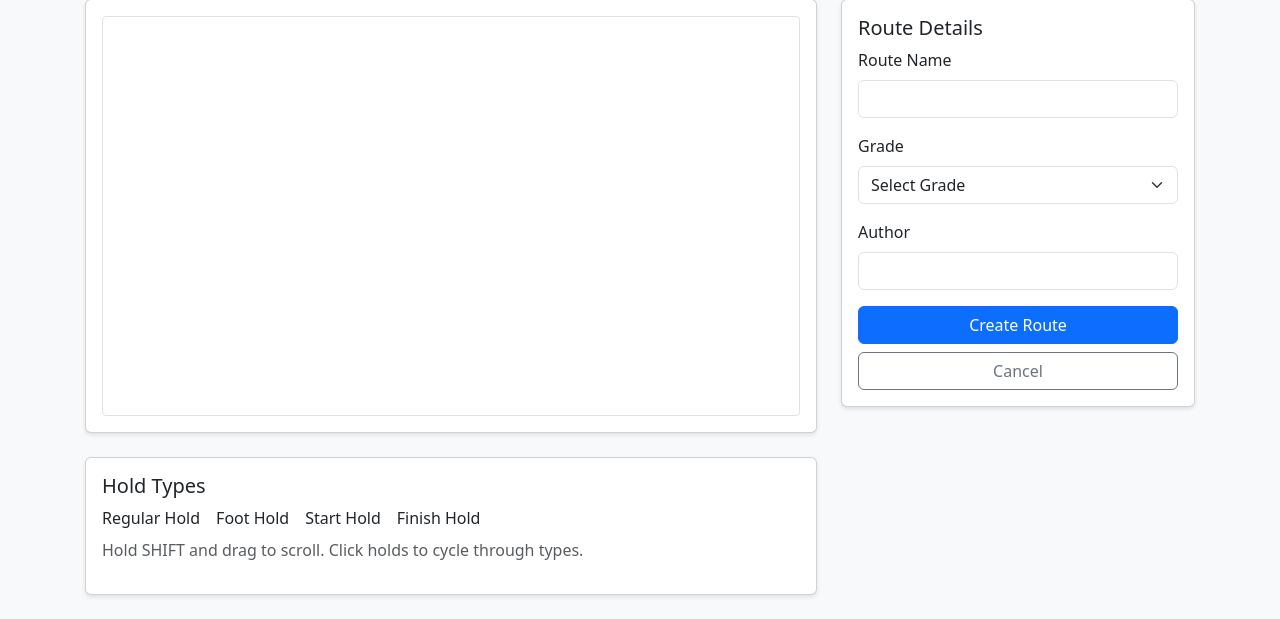
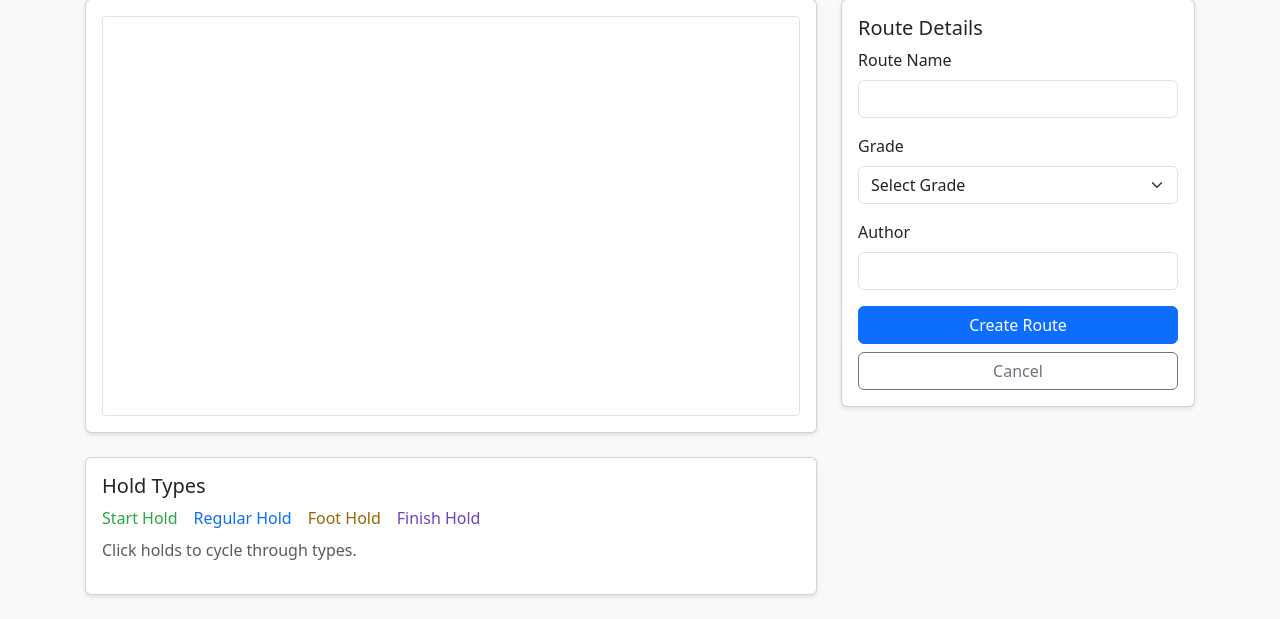
Before and after one commit to evlar/HoldSleuth, a Flask app: template templates/route_create.html in a window 1280 px wide. Shown: the part 242-861 px from the top of the page. Run offline with Flask 3, Linux system fonts and the light colour scheme; the template is opened without the code that fills it, so the values that code supplies are empty.

Commit message:
Fixed colors in route creation page.

```diff
--- a/templates/route_create.html
+++ b/templates/route_create.html
@@ -30,23 +30,23 @@
                 <h5 class="card-title">Hold Types</h5>
                 <div class="d-flex gap-3 align-items-center">
                     <div class="hold-type">
+                        <span class="hold-color" style="background-color: #28a745"></span>
+                        <span style="color: #28a745; font-weight: 500">Start Hold</span>
+                    </div>
+                    <div class="hold-type">
                         <span class="hold-color" style="background-color: #0d6efd"></span>
-                        Regular Hold
+                        <span style="color: #0d6efd; font-weight: 500">Regular Hold</span>
                     </div>
                     <div class="hold-type">
                         <span class="hold-color" style="background-color: #ffc107"></span>
-                        Foot Hold
-                    </div>
-                    <div class="hold-type">
-                        <span class="hold-color" style="background-color: #28a745"></span>
-                        Start Hold
+                        <span style="color: #946800; font-weight: 500">Foot Hold</span>
                     </div>
                     <div class="hold-type">
                         <span class="hold-color" style="background-color: #6f42c1"></span>
-                        Finish Hold
+                        <span style="color: #6f42c1; font-weight: 500">Finish Hold</span>
                     </div>
                 </div>
-                <p class="text-muted mt-2">Hold SHIFT and drag to scroll. Click holds to cycle through types.</p>
+                <p class="text-muted mt-2">Click holds to cycle through types.</p>
             </div>
         </div>
     </div>
@@ -139,26 +139,26 @@
     transform: scale(1.02);
 }
 
-.wall-scroller polygon[data-type="start"] {
-    fill: #28a745 !important;
+.wall-scroller polygon[data-type="regular"] {
+    fill: #0d6efd !important; /* blue */
     stroke: #000000;
     fill-opacity: 0.9;
 }
 
 .wall-scroller polygon[data-type="foot"] {
-    fill: #ffc107 !important;
+    fill: #ffc107 !important; /* yellow */
     stroke: #000000;
     fill-opacity: 0.9;
 }
 
-.wall-scroller polygon[data-type="regular"] {
-    fill: #0d6efd !important;
+.wall-scroller polygon[data-type="start"] {
+    fill: #28a745 !important; /* green */
     stroke: #000000;
     fill-opacity: 0.9;
 }
 
 .wall-scroller polygon[data-type="finish"] {
-    fill: #6f42c1 !important;
+    fill: #6f42c1 !important; /* purple */
     stroke: #000000;
     fill-opacity: 0.9;
 }
@@ -188,7 +188,7 @@
 {% block extra_js %}
 <script>
 // Initialize constants and variables
-const HOLD_TYPES = ['', 'regular', 'foot', 'start', 'finish'];
+const HOLD_TYPES = ['', 'foot', 'start', 'finish', 'regular'];  // This will give us: empty → blue → yellow → green → purple
 const initialHolds = JSON.parse(document.querySelector('.card').dataset.initialHolds);
 let selectedHolds = [...initialHolds];
 const WALL_HEIGHT = 100;
@@ -276,6 +276,10 @@
     const currentIndex = HOLD_TYPES.indexOf(currentType);
     const nextIndex = (currentIndex + 1) % HOLD_TYPES.length;
     const nextType = HOLD_TYPES[nextIndex];
+
+    console.log('Current type:', currentType);
+    console.log('Next type:', nextType);
+    console.log('HOLD_TYPES:', HOLD_TYPES);
 
     if (nextType) {
         // Add or update hold in route
```
